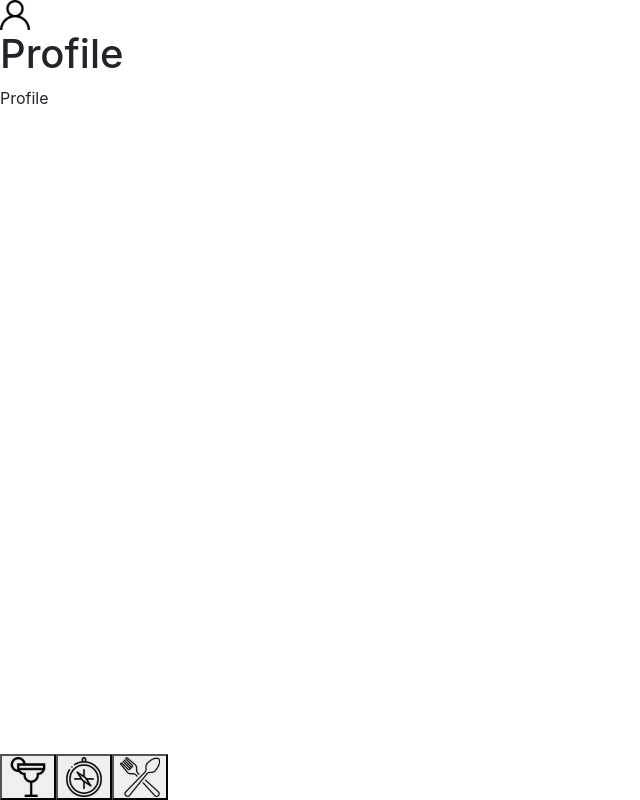
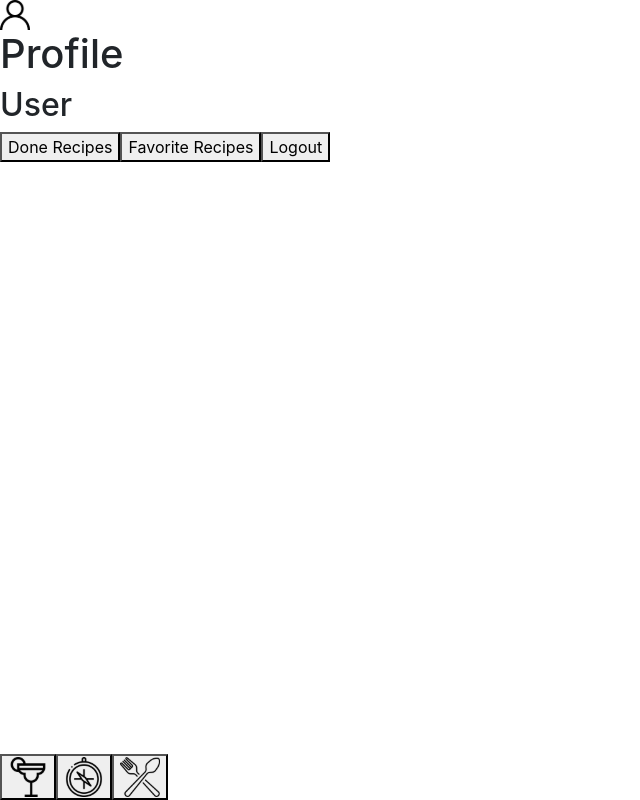
Before and after one commit to LucasLisboaMotta/Recipes-App, a React (Create React App) app: page /profile in a window 1280 px wide. Shown: the whole page, without its empty margins (0-640 px from the left). Built offline with nearby package versions, Linux system fonts and the light colour scheme.

Commit message:
tela de perfil: completa, implementado botões de redirecionamento e funcionalidade de remover o e-mail do local storage

```diff
--- a/src/Pages/Profile.js
+++ b/src/Pages/Profile.js
@@ -1,12 +1,42 @@
 import React from 'react';
+import { useHistory } from 'react-router-dom';
 import Header from '../components/Header';
 import Footer from '../components/Footer';
+import { getEmailUser, clearStorage } from '../services/localStorage';
 
 export default function Profile() {
+  const history = useHistory();
+  const user = getEmailUser();
   return (
     <div>
       <Header page="Profile" handleSearch={ false } />
-      Profile
+      <h2 data-testid="profile-email">
+        {user ? user.email : 'User'}
+      </h2>
+      <button
+        type="button"
+        data-testid="profile-done-btn"
+        onClick={ () => history.push('/done-recipes') }
+      >
+        Done Recipes
+      </button>
+      <button
+        type="button"
+        data-testid="profile-favorite-btn"
+        onClick={ () => history.push('/favorite-recipes') }
+      >
+        Favorite Recipes
+      </button>
+      <button
+        type="button"
+        data-testid="profile-logout-btn"
+        onClick={ () => {
+          clearStorage();
+          history.push('/');
+        } }
+      >
+        Logout
+      </button>
       <Footer />
     </div>
   );
--- a/src/services/localStorage.js
+++ b/src/services/localStorage.js
@@ -10,3 +10,7 @@ export const addEmailUser = (email) => {
   const user = { email };
   localStorage.setItem('user', JSON.stringify(user));
 };
+
+export const getEmailUser = () => JSON.parse(localStorage.getItem('user'));
+
+export const clearStorage = () => localStorage.clear();
```
